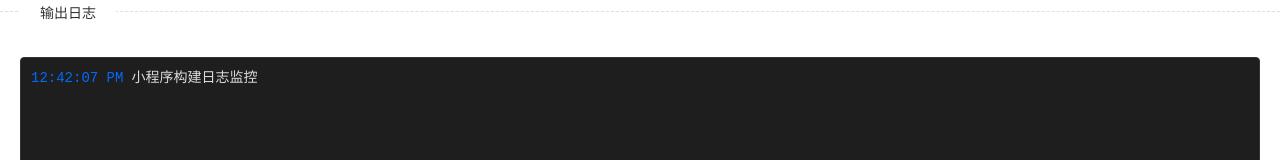
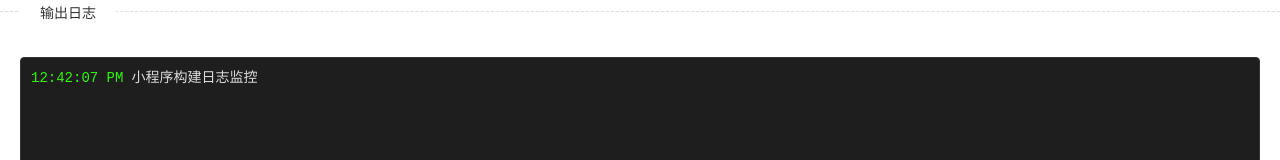
Before and after one commit to yanquankun/mint-fe-tools, a Vue app in the folder packages/@mpsc/cli-page/: page / in a window 1280 px wide. Shown: the part 176-336 px from the top of the page. Built offline with nearby package versions, Linux system fonts and the light colour scheme.

Commit message:
update: font color

```diff
--- a/packages/@mpsc/cli-page/src/components/Log.vue
+++ b/packages/@mpsc/cli-page/src/components/Log.vue
@@ -76,7 +76,7 @@ onMounted(() => {
   }
 
   &-time {
-    color: rgb(0, 106, 255);
+    color: rgb(47, 247, 7);
     margin-right: 8px;
   }
 
```
Also changed, not shown: packages/@mpsc/cli-page/src/style.css (line endings or trailing spaces).
